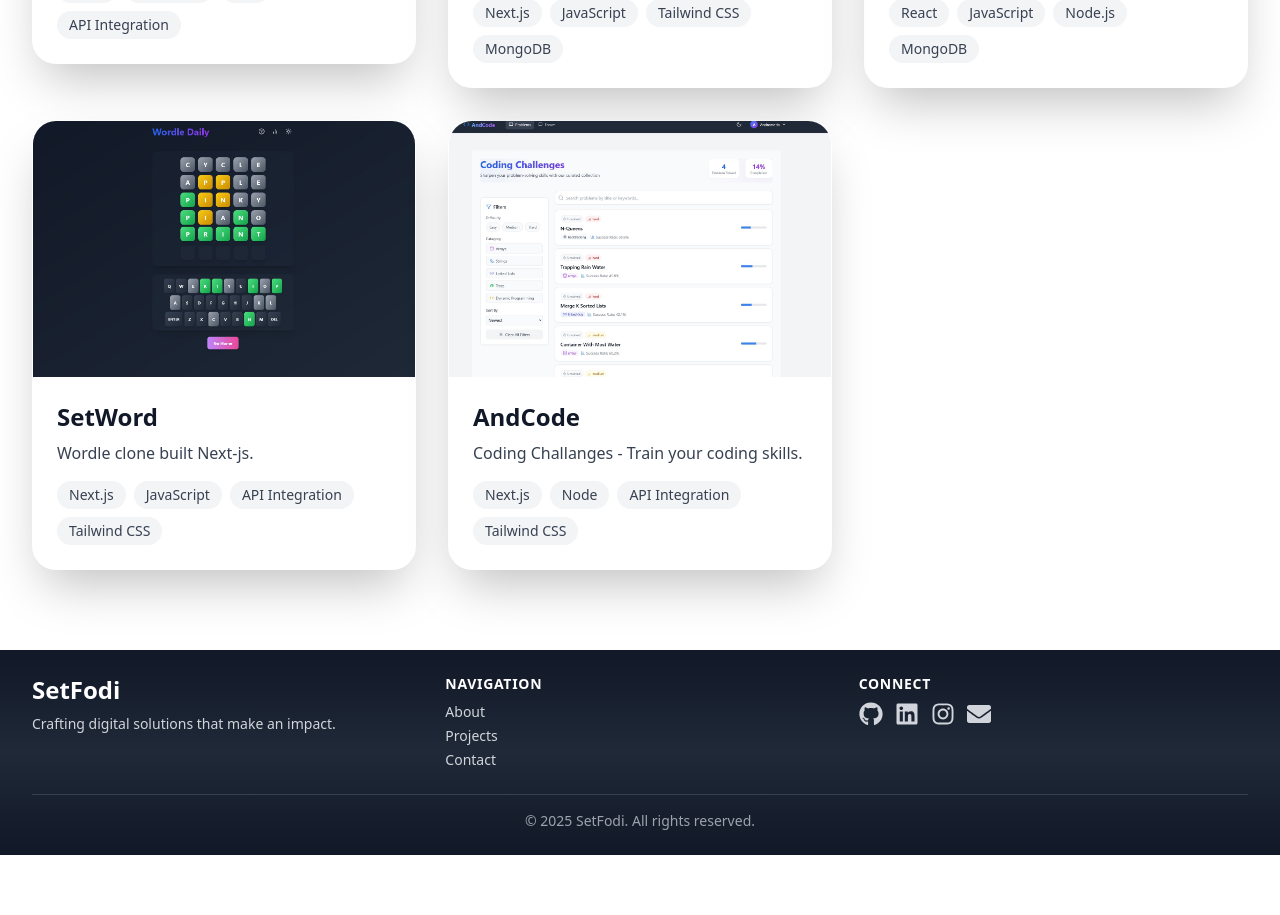
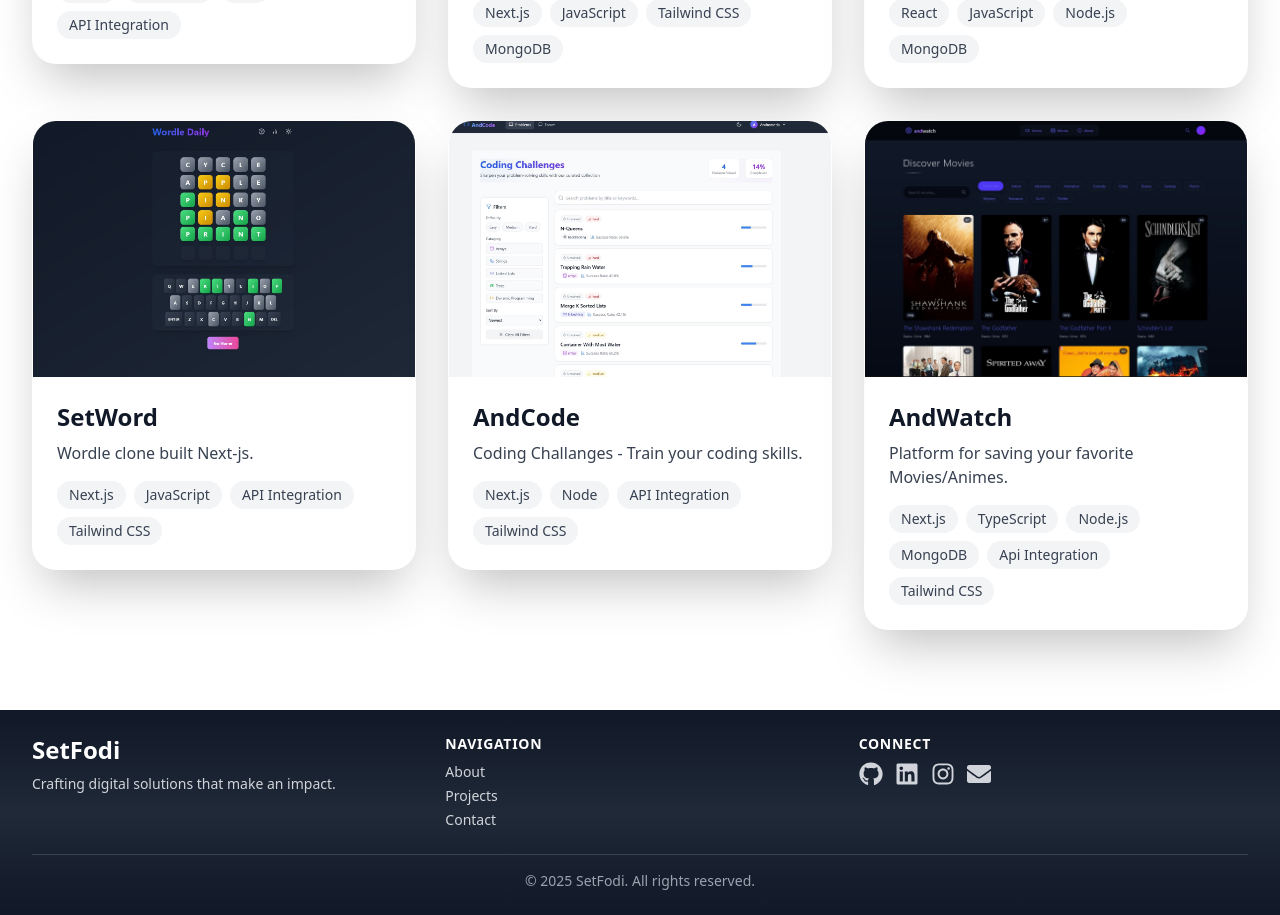
Before and after one commit to SetFodi/MyPortfolio, a Next.js app: page /projects in a window 1280 px wide. Shown: the part 1356-2271 px from the top of the page. Before the commit the page ends 2211 px from the top, so only its background shows below. Built offline with nearby package versions, Linux system fonts and the light colour scheme.

Commit message:
added andwatch

```diff
--- a/pages/projects.js
+++ b/pages/projects.js
@@ -82,7 +82,14 @@ export default function Projects() {
       image: '/andcode.jpg',
       link: 'https://andcode.vercel.app/',
       technologies: ['Next.js', 'Node', 'API Integration', 'Tailwind CSS'],
-    }
+    },
+	{
+      title: 'AndWatch',
+      description: 'Platform for saving your favorite Movies/Animes.',
+      image: '/andwatch.jpg',
+      link: 'https://andwatch.vercel.app/',
+      technologies: ['Next.js', 'TypeScript', 'Node.js', 'MongoDB', 'Api Integration', 'Tailwind CSS'],
+    },
   ]
 
   return (
```
Also changed, not shown: public/andwatch.jpg (added).
